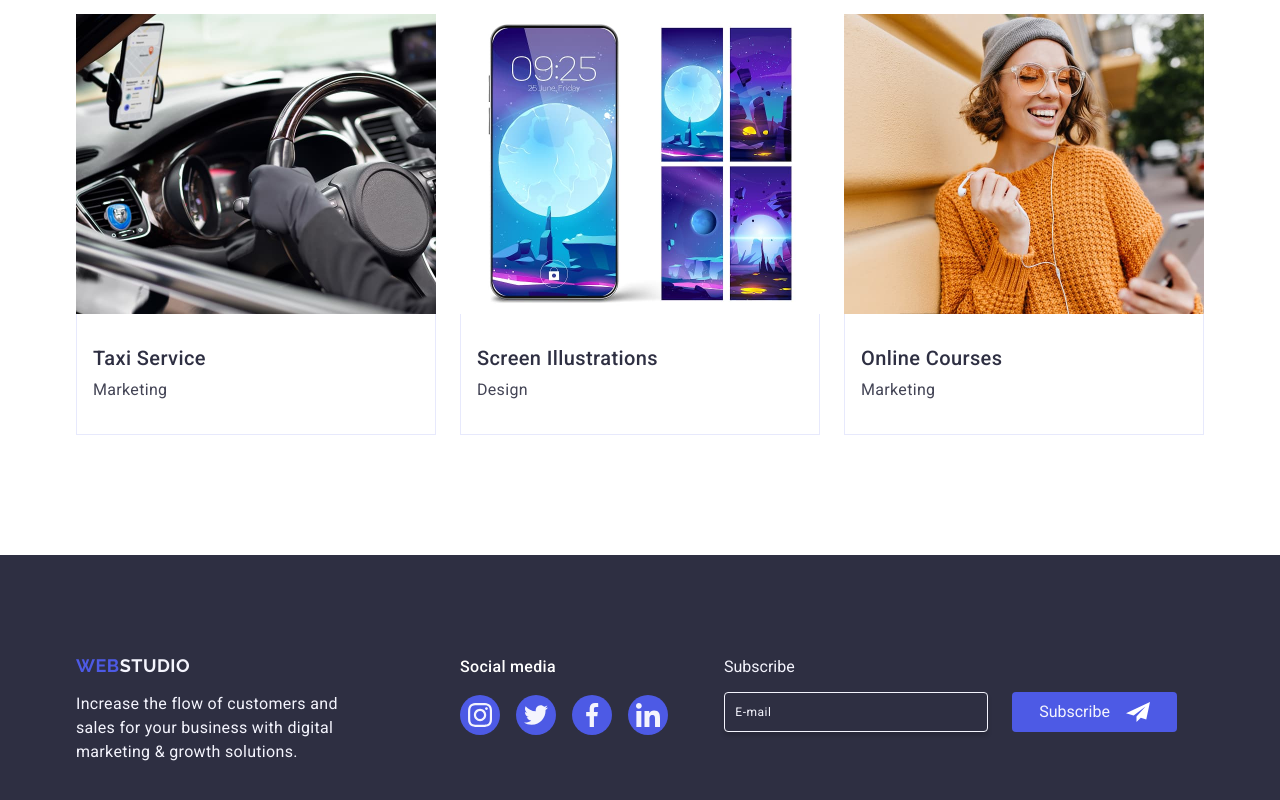
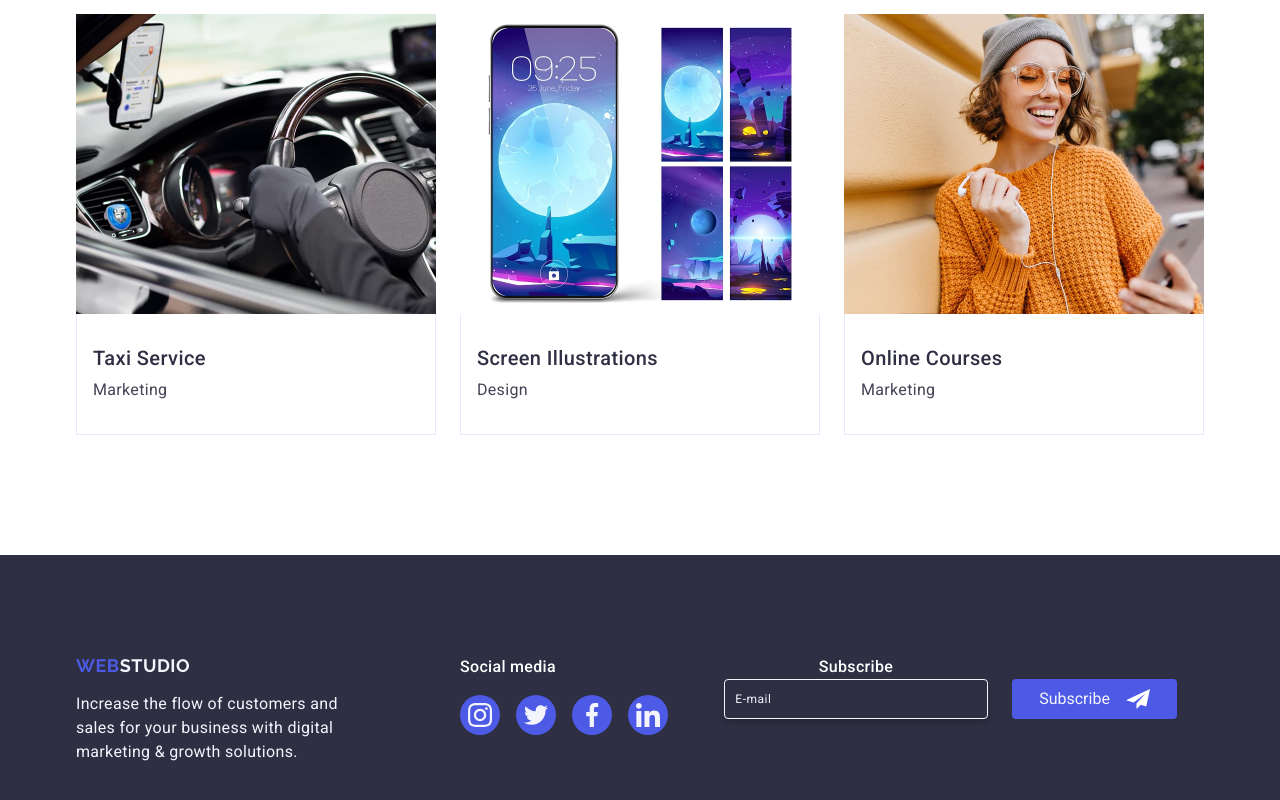
Before and after one commit to IvanTeplykh/goit-markup-hw-05, a plain HTML site: page index.html in a window 1280 px wide. Shown: the part 2596-3396 px from the top of the page. Drawn offline with nearby package versions, Linux system fonts and the light colour scheme.

Commit message:
23.11.25 up01

```diff
--- a/css/styles.css
+++ b/css/styles.css
@@ -666,6 +666,15 @@ footer p {
   gap: 16px;
 }
 
+.footer-form-container-p {
+  font-weight: 500;
+  font-size: 16px;
+  line-height: 1.5;
+  text-align: center;
+  letter-spacing: 0.02em;
+  color: #ffffff;
+}
+
 .email-input {
   border: 1px solid #f4f4fd;
   border-radius: 4px;
--- a/index.html
+++ b/index.html
@@ -524,18 +524,18 @@
             </li>
           </ul>
         </div>
-        <form class="footer-form" action="">
+        <div class="footer-form-container">
+          <p class="footer-form-container-p">Subscribe</p>
+          <form class="footer-form">
             <div class="label-input">
-            <label for="email-for-subscribe" class="footer-mail">
-              Subscribe
-            </label>
+              <label class="footer-mail">
               <input
-              id="email-for-subscribe"
                 type="email"
                 name="subscribe-email"
                 class="email-input"
                 placeholder="   E-mail"
               />
+              </label>
             </div>
             <button class="subscribe-btn" type="submit">
               Subscribe
@@ -548,6 +548,7 @@
             </button>
           </form>
         </div>
+      </div>
     </footer>
     <div class="modal-overlay">
       <div class="modal">
@@ -556,12 +557,19 @@
             <use class="icon-close" href="./images/icons.svg#close"></use>
           </svg>
         </button>
-        <form action="" class="modal-form">
-          <p class="modal-caption">Leave your contacts and we will call you back</p>
+        <form class="modal-form">
+          <p class="modal-caption">
+            Leave your contacts and we will call you back
+          </p>
           <div class="modal-field">
             <label for="user-name" class="modal-label">Name</label>
             <div class="input-wrap">
-              <input type="text" name="user-name" class="modal-input" id="user-name" />
+              <input
+                type="text"
+                name="user-name"
+                class="modal-input"
+                id="user-name"
+              />
               <svg class="modal-icon" width="18" height="24">
                 <use href="./images/icons.svg#icon-Vector"></use>
               </svg>
@@ -570,7 +578,12 @@
           <div class="modal-field">
             <label for="user-phone" class="modal-label">Phone</label>
             <div class="input-wrap">
-              <input type="tel" name="user-phone" class="modal-input" id="user-phone" />
+              <input
+                type="tel"
+                name="user-phone"
+                class="modal-input"
+                id="user-phone"
+              />
               <svg class="modal-icon" width="18" height="24">
                 <use href="./images/icons.svg#icon-phone-black-18dp-1"></use>
               </svg>
@@ -579,7 +592,12 @@
           <div class="modal-field">
             <label for="user-email" class="modal-label">Email</label>
             <div class="input-wrap">
-              <input type="email" name="user-email" class="modal-input" id="user-email" />
+              <input
+                type="email"
+                name="user-email"
+                class="modal-input"
+                id="user-email"
+              />
               <svg class="modal-icon" width="18" height="24">
                 <use href="./images/icons.svg#icon-email-black-18dp-1"></use>
               </svg>
@@ -587,10 +605,21 @@
           </div>
           <div class="modal-field">
             <label for="user-comment" class="modal-label">Comment</label>
-            <textarea name="user-comment" id="user-comment" class="modal-textarea" placeholder="Text input"></textarea>
+            <textarea
+              name="user-comment"
+              id="user-comment"
+              class="modal-textarea"
+              placeholder="Text input"
+            ></textarea>
           </div>
           <div class="modal-field-checkbox">
-            <input type="checkbox" name="user-privacy" id="user-privacy" class="modal-checkbox visually-hidden" value="true" />
+            <input
+              type="checkbox"
+              name="user-privacy"
+              id="user-privacy"
+              class="modal-checkbox visually-hidden"
+              value="true"
+            />
             <label for="user-privacy" class="modal-checkbox-label">
               <span class="modal-checkbox-span">
                 <svg class="modal-checkbox-icon" width="10" height="8">
```
Lines whose indentation alone changed are shown as unchanged.
